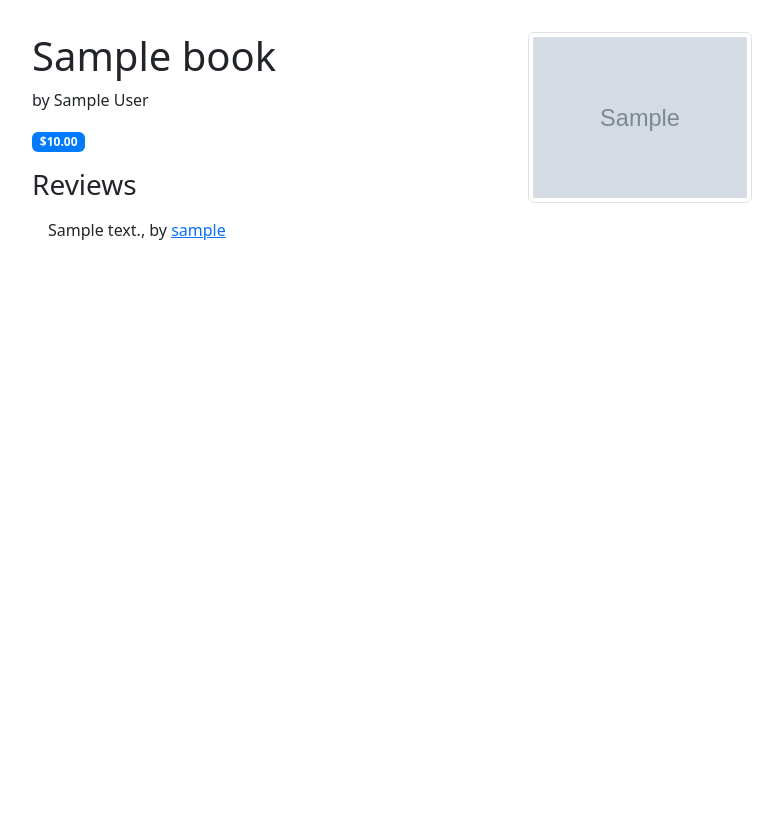
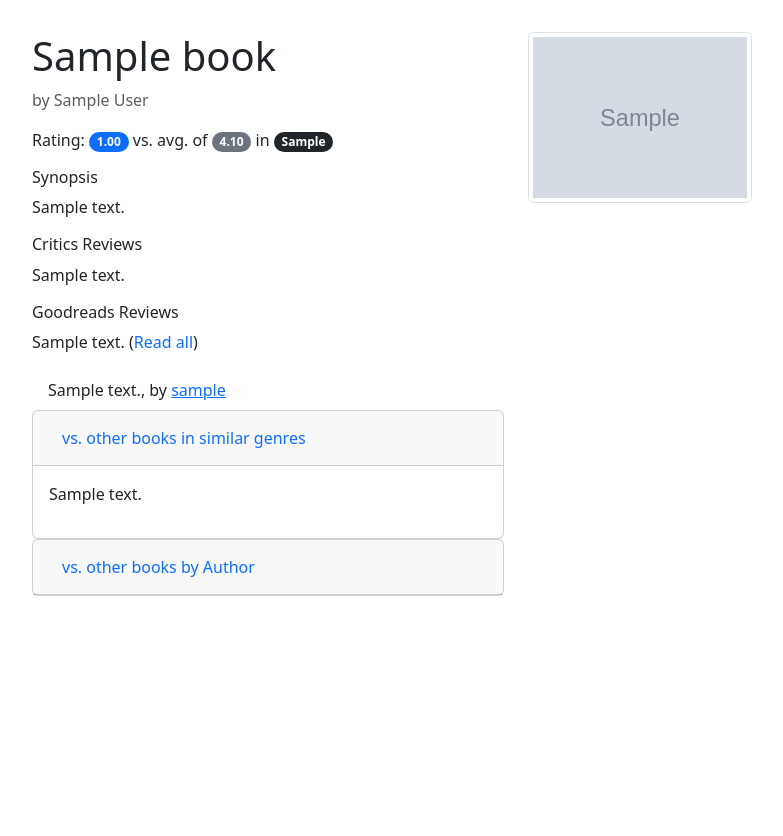
Before and after one commit to shitijnigam/shitij-ch4-bookstore, a Django app: template templates/books/book_detail.html in a window 1280 px wide. Shown: the part 56-892 px from the top of the page, without its empty margins (62-845 px from the left). Run offline with Django 4.2, Linux system fonts and the light colour scheme; the template is opened without the code that fills it: values that come from a table or form of the project are taken from there, others are empty; tables that the repository leaves empty hold one stand-in row (values such as "Sample post"); grey boxes marked "Sample" are stand-in pictures; parts of the project's set-up code (start-up, migrations or seed data) failed here and were passed over.

Commit message:
adjust backend, tweak template, add collapsed cards

```diff
--- a/books/admin.py
+++ b/books/admin.py
@@ -51,6 +51,7 @@ class BookAdmin(admin.ModelAdmin):
         "title",
         "author",
         "price",
+        "description",
     )
 
 
--- a/books/models.py
+++ b/books/models.py
@@ -17,6 +17,7 @@ class Book(models.Model):
     author = models.CharField(max_length=200)
     price = models.DecimalField(max_digits=6, decimal_places=2)
     cover = models.ImageField(upload_to="covers/", blank=True)
+    description = models.TextField(default="<Empty>")
 
     class Meta:
         indexes = [
--- a/static/css/base.css
+++ b/static/css/base.css
@@ -7,6 +7,14 @@ h1 {
     color: red;
 } */
 
+.text-underline-hover {
+    text-decoration: none;
+}
+
+.text-underline-hover:hover {
+    text-decoration: underline;
+}
+
 img.bookcover {
     height: 300px;
     width: auto;
--- a/templates/books/book_detail.html
+++ b/templates/books/book_detail.html
@@ -10,16 +10,32 @@
             <div class="col-12 col-md-8">
                 <div class="media-body">
                     <h1 id="title" class="bd-title">{{ book.title }}</h1>
-                    <p class="bd-lead">by {{ book.author }}</p>
-                    <!-- <p>Author: {{ book.author }}</p> -->
-                    <span class="badge badge-primary badge-pill" style="background-color: #007bff">${{ book.price }}</span>
-                    <!-- <p>Price: {{ book.price }}</p> -->
-                    <p></p>
+                    <p class="text-muted">by {{ book.author }}</p>
+                    <p>
+                        Rating:
+                        <span class="badge rounded-pill bg-primary">
+                            {% for review_star in book.review_star.all %}{{ review_star.review_star }}{% endfor %}
+                        </span>
+                        vs. avg. of
+                        <span class="badge rounded-pill bg-secondary">
+                            4.10
+                        </span>
+                        in {% for genre in book.genres.all %}
+                        <span class="badge rounded-pill bg-dark">
+                            {{ genre.genre }}
+                        </span>
+                        {% endfor %}
+                    </p>
                     <div>
-                        <h3 id="reviews">Reviews</h3>
+                        <h6 id="synopsis_summary">Synopsis</h6>
+                        <p>{{ book.description }}</p>
+                        <h6 id="pro_summary">Critics Reviews</h6>
+                        {% for review_summary in book.review_summary.all %}<p>{{ review_summary.review_summary }}</p>{% endfor %}
+                        <h6 id="goodreads_summary">Goodreads Reviews</h6>
+                        {% for review_summary in book.review_summary.all %}<p>{{ review_summary.review_summary }} (<a href="https://www.goodreads.com/book/show/3/reviews" class="text-underline-hover">Read all</a>)</p>{% endfor %}
                         <ul class="list-group list-group-flush">
                             {% for review in book.reviews.all %}
-                            <li class="list-group-item">{{ review.review }}, by <a class="card-link" href="#">{{ review.author }}</a></li>
+                                <li class="list-group-item">{{ review.review }}, by <a class="card-link" href="#">{{ review.author }}</a></li>
                             {% endfor %}
                         </ul>
                     </div>
@@ -29,7 +45,44 @@
                 {% if book.cover %}
                     <img class="ml-3 img-thumbnail" src="{{ book.cover.url }}" alt = "{{ book.title }}"> <!-- original class: bookcover -->
                 {% endif %}
+
             </div>
+        </div>
+        <div class="row">
+            <div class="col-12 col-md-8">
+                <div id="accordion">
+                    <div class="card">
+                    <div class="card-header" id="headingOne">
+                        <h5 class="mb-0">
+                        <button class="btn btn-link text-underline-hover" data-bs-toggle="collapse" data-bs-target="#collapseOne" aria-expanded="true" aria-controls="collapseOne">
+                            vs. other books in similar genres
+                        </button>
+                        </h5>
+                    </div>
+
+                    <div id="collapseOne" class="collapse show" aria-labelledby="headingOne" data-parent="#accordion">
+                        <div class="card-body">
+                            {% for review_genre in book.review_genre.all %}<p>{{ review_genre.review_genre }}</p>{% endfor %}
+                        </div>
+                    </div>
+                    </div>
+                    <div class="card">
+                    <div class="card-header" id="headingTwo">
+                        <h5 class="mb-0">
+                        <button class="btn btn-link collapsed text-underline-hover" data-bs-toggle="collapse" data-bs-target="#collapseTwo" aria-expanded="false" aria-controls="collapseTwo">
+                            vs. other books by Author
+                        </button>
+                        </h5>
+                    </div>
+                    <div id="collapseTwo" class="collapse" aria-labelledby="headingTwo" data-parent="#accordion">
+                        <div class="card-body">
+                            {% for review_author in book.review_author.all %}<p>{{ review_author.review_author }}</p>{% endfor %}
+                        </div>
+                    </div>
+                    </div>
+                </div>
+            </div>
+            <div class="col-6 col-md-4"></div>
         </div>
     </div>
 </main>
```
Also changed, not shown: books/views.py (+8 -8 lines), books/migrations/0008_book_description.py (added), media/covers/chamber.jpg (added), media/covers/hp3.jpg (added), media/covers/hp4.jpg (added).
